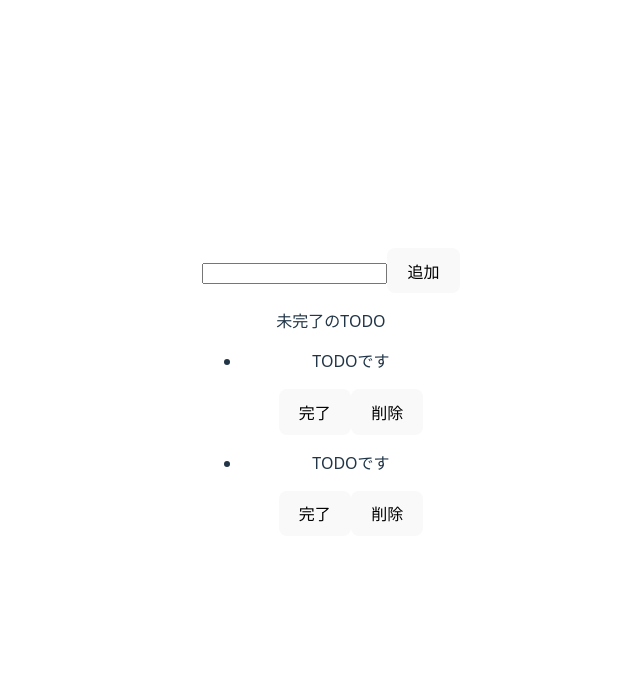
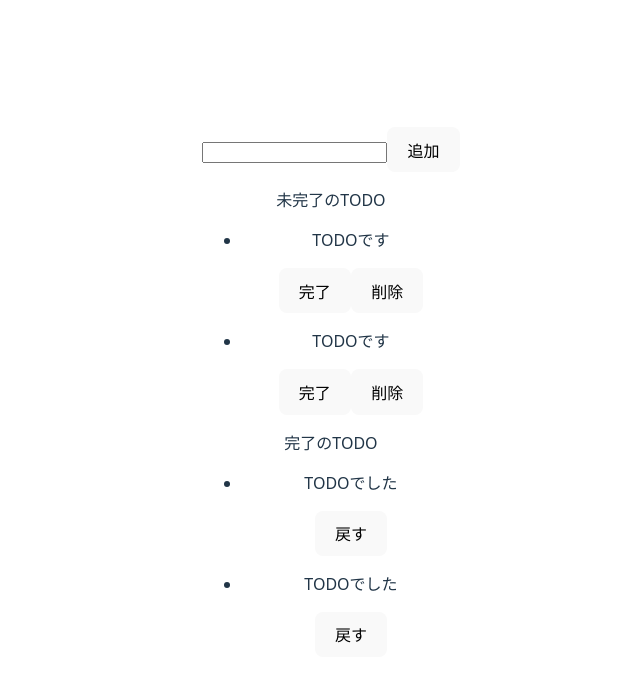
Before and after one commit to 5hvn5vk3/udemy-js-react, a React (Vite) app in the folder udemy-react/: page / in a window 1280 px wide. Shown: the top 680 px of the page, without its empty margins (309-949 px from the left). Built offline with nearby package versions, Linux system fonts and the light colour scheme.

Commit message:
JSXで構造を作成

```diff
--- a/udemy-react/src/Todo.jsx
+++ b/udemy-react/src/Todo.jsx
@@ -18,9 +18,6 @@ export const Todo = () => {
 
       <div>
         <p>未完了のTODO</p>
-      </div>
-
-      <div>
         <ul>
           <li>
             <p>TODOです</p>
@@ -34,6 +31,20 @@ export const Todo = () => {
           </li>
         </ul>
       </div>
+
+      <div>
+        <p>完了のTODO</p>
+        <ul>
+          <li>
+            <p>TODOでした</p>
+            <button>戻す</button>
+          </li>
+          <li>
+            <p>TODOでした</p>
+            <button>戻す</button>
+          </li>
+        </ul>
+      </div>
     </>
   );
 };
```
